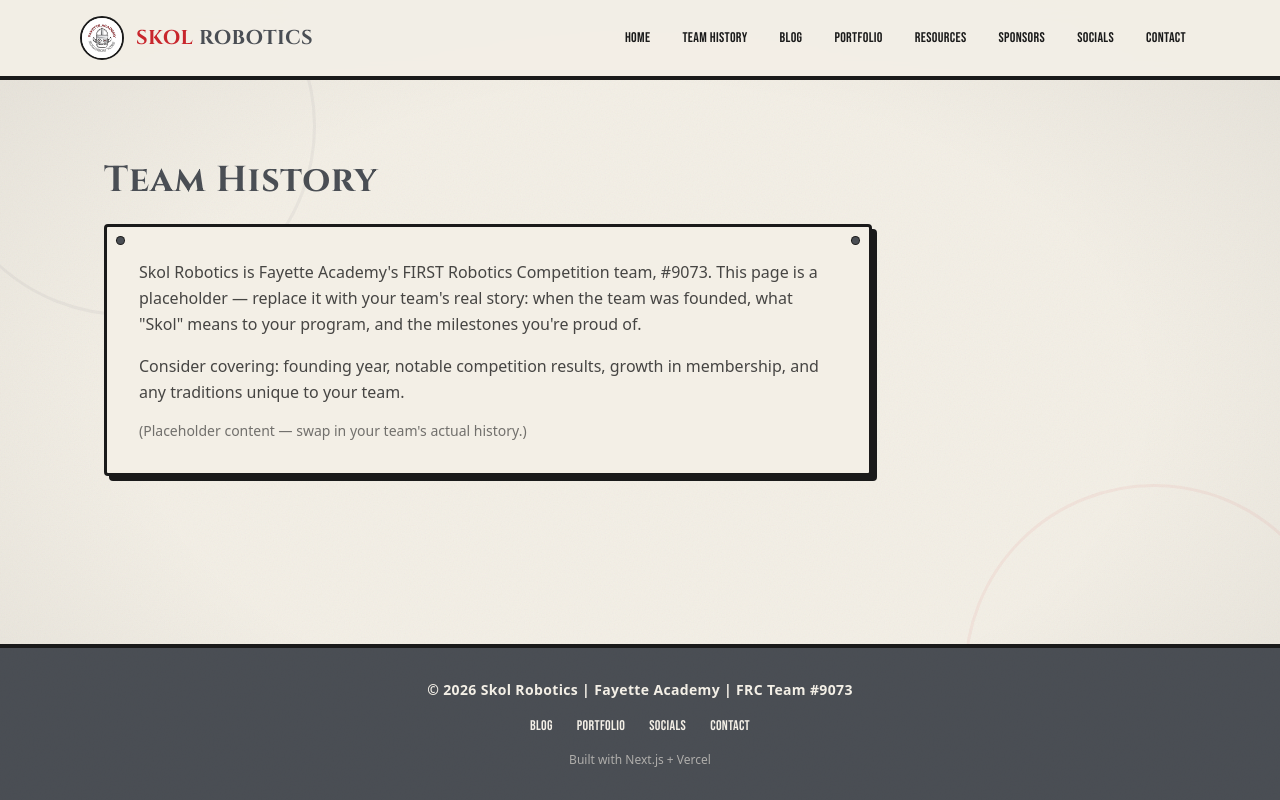
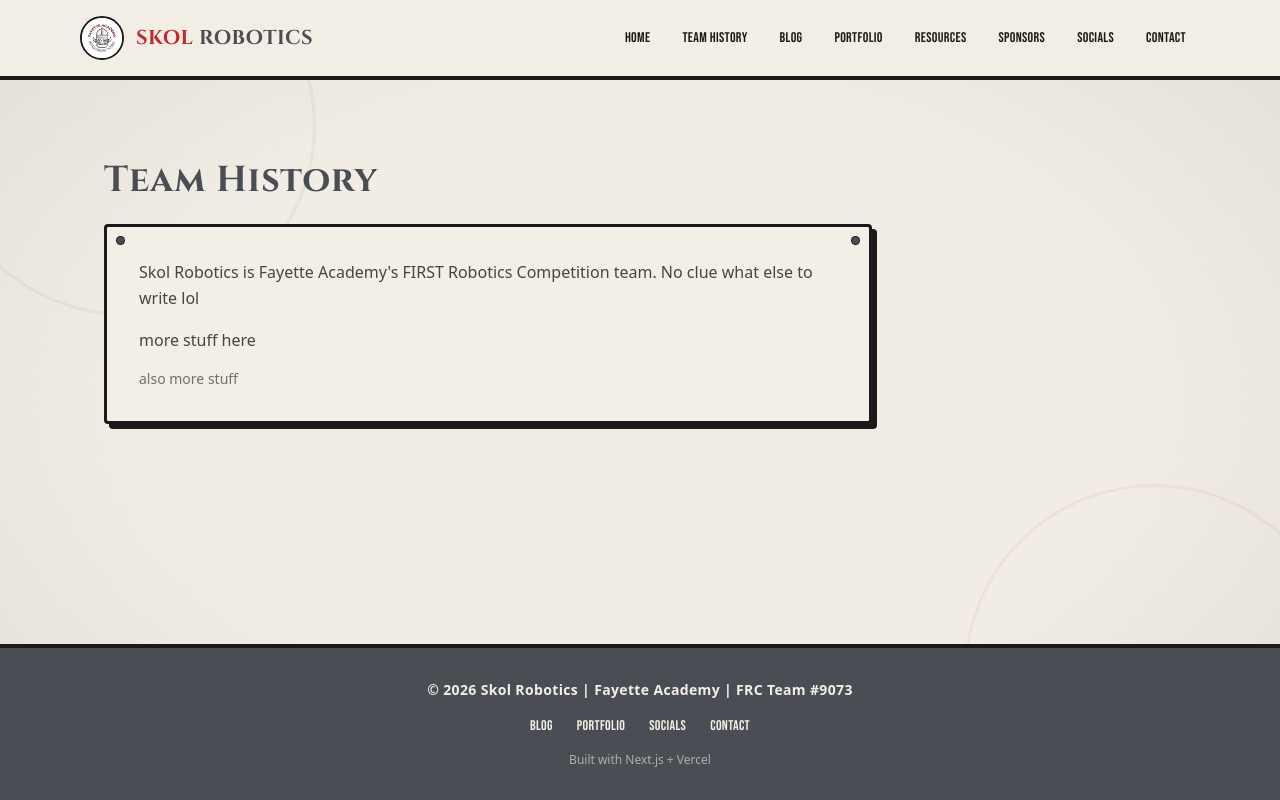
Before and after one commit to BigBird2025-4h/skol-robotics-site, a Next.js app: page /history in a window 1280 px wide. Built offline with nearby package versions, Linux system fonts and the light colour scheme.

Commit message:
Modify placeholder content in history page
Updated placeholder text with new content.

```diff
--- a/src/app/history/page.tsx
+++ b/src/app/history/page.tsx
@@ -8,16 +8,13 @@ export default function HistoryPage() {
       <div className="crest-panel rivets p-8 crest-shadow max-w-3xl">
         <p className="text-ink/80 font-medium leading-relaxed mb-4">
           Skol Robotics is Fayette Academy&apos;s FIRST Robotics Competition
-          team, #9073. This page is a placeholder — replace it with your
-          team&apos;s real story: when the team was founded, what &quot;Skol&quot;
-          means to your program, and the milestones you&apos;re proud of.
+          team. No clue what else to write lol
         </p>
         <p className="text-ink/80 font-medium leading-relaxed mb-4">
-          Consider covering: founding year, notable competition results,
-          growth in membership, and any traditions unique to your team.
+          more stuff here
         </p>
         <p className="text-ink/60 text-sm font-medium">
-          (Placeholder content — swap in your team&apos;s actual history.)
+          also more stuff
         </p>
       </div>
     </div>
```
